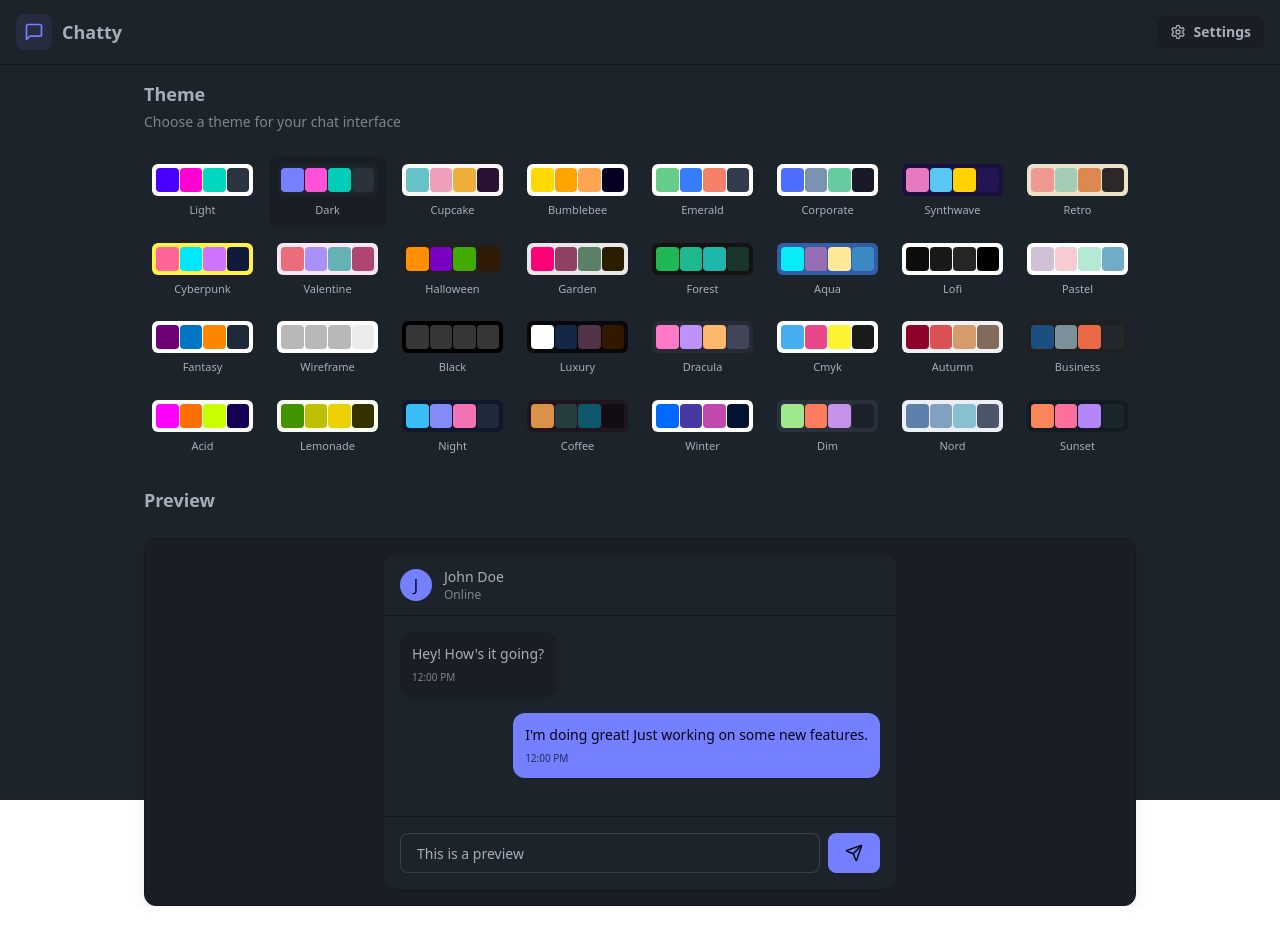
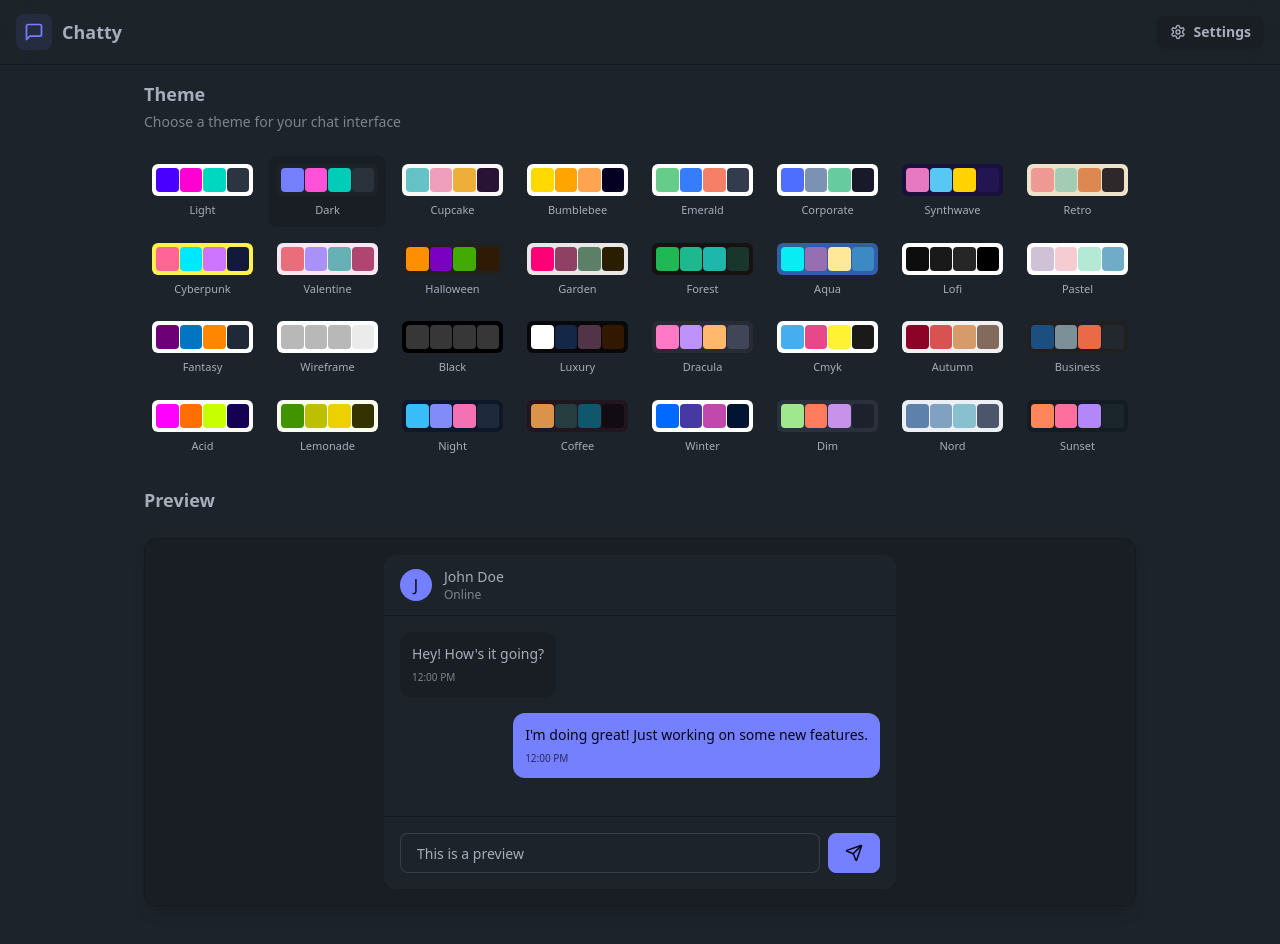
Before and after one commit to Heet-Patel-5304/Chatty, a React (Vite) app in the folder frontend/: page /settings in a window 1280 px wide. Before the commit the page ends 906 px from the top, so only its background shows below. Built offline with nearby package versions, Linux system fonts and the light colour scheme; no server answers.

Commit message:
fix: resolved color theme issue on profile and settings pages\n- Changed 'h-screen' to 'h-full' to ensure proper theme application.

```diff
--- a/frontend/src/pages/ProfilePage.jsx
+++ b/frontend/src/pages/ProfilePage.jsx
@@ -28,7 +28,7 @@ const ProfilePage = () => {
   };
 
   return (
-    <div className="h-screen pt-20">
+    <div className="h-full pt-20">
       <div className="max-w-2xl mx-auto p-4 py-8">
         <div className="bg-base-300 rounded-xl p-6 space-y-8">
           {/* Profile Header */}
--- a/frontend/src/pages/SettingsPage.jsx
+++ b/frontend/src/pages/SettingsPage.jsx
@@ -13,7 +13,7 @@ const SettingsPage = () => {
   const { theme, setTheme } = useThemeStore();
 
   return (
-    <div className="h-screen container mx-auto px-4 pt-20 max-w-5xl">
+    <div className="h-full container mx-auto px-4 pt-20 pb-10 max-w-5xl">
       <div className="space-y-6">
         {/* Theme Selection Section */}
         <div className="flex flex-col gap-1">
```
